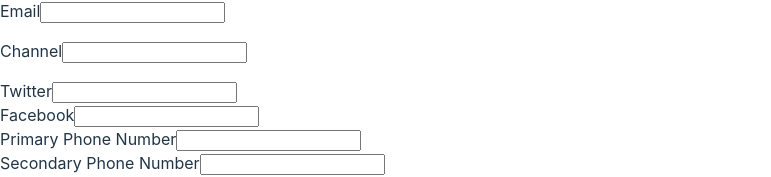
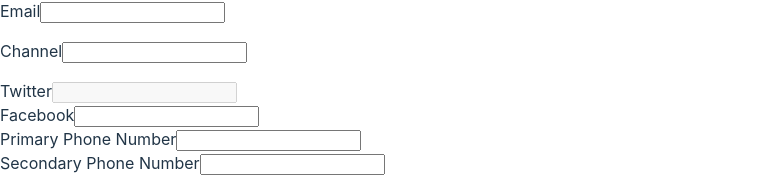
Before and after one commit to MyatSuMon253/rhf-demo, a React (Create React App) app: page / in a window 1280 px wide. Shown: the part 166-343 px from the top of the page, without its empty margins (0-771 px from the left). Built offline with nearby package versions, Linux system fonts and the light colour scheme; no server answers.

Commit message:
feat: disabling fields

```diff
--- a/src/components/YoutubeForm.tsx
+++ b/src/components/YoutubeForm.tsx
@@ -56,7 +56,7 @@
     setValue,
   } = form;
   const { errors, touchedFields, dirtyFields, isDirty } = formState;
-  console.log(isDirty, dirtyFields, touchedFields)
+  console.log(isDirty, dirtyFields, touchedFields);
 
   const { fields, append, remove } = useFieldArray({
     name: "phNumbers",
@@ -156,7 +156,14 @@
 
         <div className="form-control">
           <label htmlFor="twitter">Twitter</label>
-          <input type="text" id="twitter" {...register("social.twitter")} />
+          <input
+            type="text"
+            id="twitter"
+            {...register("social.twitter", {
+              disabled: watch("channel") === "",
+              required: "Enter twitter account",
+            })}
+          />
           <br />
         </div>
         <div className="form-control">
```
